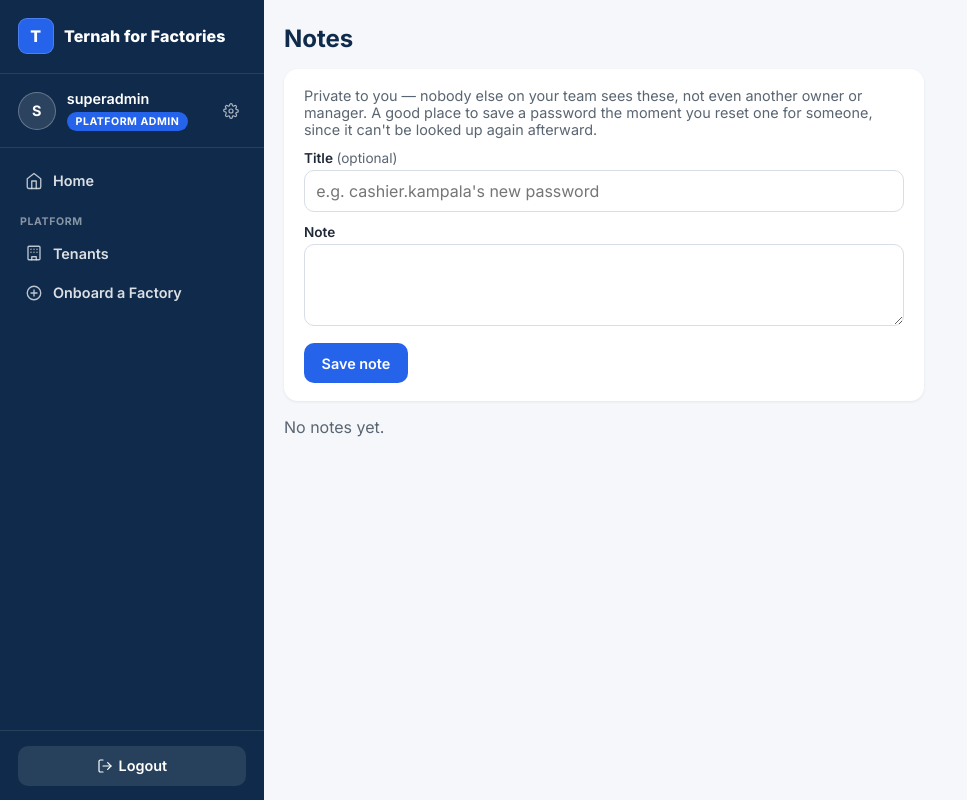
After one commit to jonathan-ndayisenga/ternah-for-factories, a Django app: page /accounts/notes/ in a window 1280 px wide. The commit adds this page. Shown: the whole page, without its empty margins (0-967 px from the left). Run offline with Django 5.2, Linux system fonts and the light colour scheme; a user stored in the database is signed in; some libraries are stand-ins or nearby versions.

Commit message:
Add branch editing, a private Notes page, and password reset for users
Branches could only ever be created, never fixed — a typo'd name or wrong
address was permanent. Added Edit (name + address only; type stays locked,
since it decided which kind of inventory location was created alongside
the branch, and changing that after the fact would leave stock setup
inconsistent).

Owner and Manager can now reset a user's password directly from Edit User,
with a "Generate" button and a confirm guard (their old password stops
working the moment you save). The new value is shown in plain text while
setting it, deliberately — Django never stores it anywhere recoverable
afterward, so the whole point is being able to read and copy it once.

Which is what Notes is for: a private per-user scratchpad (new nav item
under Manage, for both roles) — nobody else sees it, not even another
owner or manager at the same business. The obvious first use is writing
down a password the second you reset one, but it's free-text for whatever
else needs remembering.

Co-Authored-By: Claude Sonnet 5 <noreply@anthropic.com>

```diff
--- a/accounts/models.py
+++ b/accounts/models.py
@@ -51,3 +51,18 @@ class User(AbstractUser):
 VIEWS = ["MANAGER", "CASHIER", "PRODUCTION", "SALES_REP"]
 PRICE_TIERS = [("RETAIL", "Retail"), ("WHOLESALE", "Wholesale"),
                ("DISTRIBUTION", "Distribution"), ("CUSTOM", "Custom")]
+
+
+class Note(models.Model):
+    """A private scratchpad, per user — not shared with anyone else, even
+    another owner/manager at the same business. Built for jotting down a
+    password the moment you reset one for someone else, since Django never
+    stores it in a form you could look back up."""
+    user = models.ForeignKey(User, on_delete=models.CASCADE, related_name="notes")
+    title = models.CharField(max_length=120, blank=True)
+    body = models.TextField()
+    created_at = models.DateTimeField(auto_now_add=True)
+    updated_at = models.DateTimeField(auto_now=True)
+
+    class Meta:
+        ordering = ["-updated_at"]
--- a/accounts/urls.py
+++ b/accounts/urls.py
@@ -10,6 +10,8 @@ urlpatterns = [
     path("users/", views.user_list, name="user_list"),
     path("users/new/", views.user_create, name="user_create"),
     path("users/<int:pk>/edit/", views.user_edit, name="user_edit"),
+    path("notes/", views.notes_list, name="notes"),
+    path("notes/<int:pk>/delete/", views.note_delete, name="note_delete"),
     path("password/", auth_views.PasswordChangeView.as_view(
         template_name="registration/password_change.html",
         success_url=reverse_lazy("password_change_done"),
--- a/accounts/views.py
+++ b/accounts/views.py
@@ -1,3 +1,4 @@
+from django.contrib import messages
 from django.contrib.auth.decorators import login_required, user_passes_test
 from django.shortcuts import get_object_or_404, redirect, render
 from django.urls import reverse
@@ -6,7 +7,7 @@ from core.models import Branch
 from platformadmin.models import Module
 from sales.models import InventoryLocation
 from .middleware import MANAGER_SECTIONS, OWNER_SECTIONS
-from .models import PRICE_TIERS, User
+from .models import PRICE_TIERS, Note, User
 
 
 @login_required
@@ -199,8 +200,40 @@ def user_edit(request, pk):
             target.allowed_tiers = request.POST.getlist("allowed_tiers")
         target.save()
         target.modules.set(available_modules.filter(id__in=request.POST.getlist("modules")))
+
+        new_password = request.POST.get("new_password", "").strip()
+        if new_password:
+            target.set_password(new_password)
+            target.save(update_fields=["password"])
+            messages.success(request, f"Password reset for {target.username}. Write it down now — "
+                                      f"it can't be looked up again once you leave this page. "
+                                      f"Your Notes page is a good place to keep it.")
         return redirect("user_list")
 
     return render(request, "accounts/user_edit.html", {
         "target": target, "available_modules": available_modules, "tier_choices": PRICE_TIERS,
     })
+
+
+@login_required
+@can_manage_users
+def notes_list(request):
+    """A private scratchpad — never shared, not even with another owner or
+    manager at the same business. The obvious use: the moment you reset
+    someone's password (see user_edit above), write it here — Django never
+    stores it anywhere you could look back up."""
+    if request.method == "POST":
+        body = request.POST.get("body", "").strip()
+        if body:
+            Note.objects.create(user=request.user, title=request.POST.get("title", "").strip(), body=body)
+        return redirect("notes")
+    return render(request, "accounts/notes.html", {"notes": request.user.notes.all()})
+
+
+@login_required
+@can_manage_users
+def note_delete(request, pk):
+    note = get_object_or_404(Note, pk=pk, user=request.user)
+    if request.method == "POST":
+        note.delete()
+    return redirect("notes")
--- a/core/urls.py
+++ b/core/urls.py
@@ -5,5 +5,6 @@ app_name = "core"
 urlpatterns = [
     path("", views.branch_list, name="branches"),
     path("new/", views.branch_create, name="branch_create"),
+    path("<int:pk>/edit/", views.branch_edit, name="branch_edit"),
     path("settings/", views.business_settings, name="business_settings"),
 ]
--- /dev/null
+++ b/templates/accounts/notes.html
@@ -0,0 +1,35 @@
+{% extends "base.html" %}
+{% block title %}Notes{% endblock %}
+{% block content %}
+<div class="page-head">
+  <h2>Notes</h2>
+</div>
+
+<div class="card" style="max-width:640px;margin-bottom:1rem">
+  <p style="color:var(--muted);font-size:.9rem;margin-bottom:.75rem">Private to you — nobody else on your team sees these, not even another owner or manager. A good place to save a password the moment you reset one for someone, since it can't be looked up again afterward.</p>
+  <form method="post" class="stack">
+    {% csrf_token %}
+    <label>Title <span style="color:var(--muted);font-weight:400;text-transform:none;letter-spacing:0">(optional)</span></label>
+    <input name="title" placeholder="e.g. cashier.kampala's new password">
+    <label>Note</label>
+    <textarea name="body" rows="3" required></textarea>
+    <button class="btn" style="margin-top:.8rem">Save note</button>
+  </form>
+</div>
+
+<div class="grid cards-4">
+  {% for n in notes %}
+  <div class="card">
+    {% if n.title %}<h3 style="text-transform:none;font-size:.95rem;color:var(--ternah-navy);letter-spacing:0;margin-bottom:.4rem">{{ n.title }}</h3>{% endif %}
+    <p style="white-space:pre-wrap;font-size:.9rem;margin-bottom:.6rem">{{ n.body }}</p>
+    <p style="color:var(--muted);font-size:.75rem;margin-bottom:.6rem">{{ n.updated_at|date:"d M Y, H:i" }}</p>
+    <form method="post" action="{% url 'note_delete' n.pk %}" onsubmit="return confirm('Delete this note? This can\'t be undone.')">
+      {% csrf_token %}
+      <button class="btn ghost" style="background:#FDECEA;color:var(--red);padding:.4rem .7rem;min-height:auto;width:100%">Delete</button>
+    </form>
+  </div>
+  {% empty %}
+  <p style="color:var(--muted)">No notes yet.</p>
+  {% endfor %}
+</div>
+{% endblock %}
--- a/templates/base.html
+++ b/templates/base.html
@@ -395,6 +395,11 @@
             <svg width="18" height="18" viewBox="0 0 24 24" fill="none" stroke="currentColor" stroke-width="1.8" stroke-linecap="round" stroke-linejoin="round"><circle cx="12" cy="12" r="3"/><path d="M19.4 15a1.65 1.65 0 0 0 .33 1.82l.06.06a2 2 0 1 1-2.83 2.83l-.06-.06a1.65 1.65 0 0 0-1.82-.33 1.65 1.65 0 0 0-1 1.51V21a2 2 0 0 1-4 0v-.09A1.65 1.65 0 0 0 9 19.4a1.65 1.65 0 0 0-1.82.33l-.06.06a2 2 0 1 1-2.83-2.83l.06-.06a1.65 1.65 0 0 0 .33-1.82A1.65 1.65 0 0 0 3 13.09H3a2 2 0 0 1 0-4h.09A1.65 1.65 0 0 0 4.6 9a1.65 1.65 0 0 0-.33-1.82l-.06-.06a2 2 0 1 1 2.83-2.83l.06.06a1.65 1.65 0 0 0 1.82.33H9a1.65 1.65 0 0 0 1-1.51V3a2 2 0 0 1 4 0v.09a1.65 1.65 0 0 0 1 1.51 1.65 1.65 0 0 0 1.82-.33l.06-.06a2 2 0 1 1 2.83 2.83l-.06.06a1.65 1.65 0 0 0-.33 1.82V9a1.65 1.65 0 0 0 1.51 1H21a2 2 0 0 1 0 4h-.09a1.65 1.65 0 0 0-1.51 1z"/></svg>
             Business Settings
           </a>
+          <a class="nav-link {% if request.resolver_match.url_name == 'notes' %}active{% endif %}"
+             href="{% url 'notes' %}">
+            <svg width="18" height="18" viewBox="0 0 24 24" fill="none" stroke="currentColor" stroke-width="1.8" stroke-linecap="round" stroke-linejoin="round"><path d="M14 3v4a1 1 0 0 0 1 1h4"/><path d="M17 21H7a2 2 0 0 1-2-2V5a2 2 0 0 1 2-2h7l5 5v11a2 2 0 0 1-2 2z"/><path d="M9 13h6M9 17h4"/></svg>
+            Notes
+          </a>
           {% endif %}
         {% elif request.user.role == "MANAGER" and active_view == "CASHIER" %}
           <a class="nav-link" href="/accounts/switch/MANAGER/">
@@ -523,6 +528,11 @@
              href="{% url 'user_list' %}">
             <svg width="18" height="18" viewBox="0 0 24 24" fill="none" stroke="currentColor" stroke-width="1.8" stroke-linecap="round" stroke-linejoin="round"><path d="M17 21v-2a4 4 0 0 0-4-4H5a4 4 0 0 0-4 4v2"/><circle cx="9" cy="7" r="4"/><path d="M23 21v-2a4 4 0 0 0-3-3.87"/><path d="M16 3.13a4 4 0 0 1 0 7.75"/></svg>
             Users
+          </a>
+          <a class="nav-link {% if request.resolver_match.url_name == 'notes' %}active{% endif %}"
+             href="{% url 'notes' %}">
+            <svg width="18" height="18" viewBox="0 0 24 24" fill="none" stroke="currentColor" stroke-width="1.8" stroke-linecap="round" stroke-linejoin="round"><path d="M14 3v4a1 1 0 0 0 1 1h4"/><path d="M17 21H7a2 2 0 0 1-2-2V5a2 2 0 0 1 2-2h7l5 5v11a2 2 0 0 1-2 2z"/><path d="M9 13h6M9 17h4"/></svg>
+            Notes
           </a>
           {% elif manager_section == "finance" %}
           <div class="nav-section-label">Finance</div>
--- a/templates/core/branches.html
+++ b/templates/core/branches.html
@@ -8,15 +8,16 @@
 </div>
 <div class="table-scroll">
 <table class="list">
-  <tr><th>Name</th><th>Type</th><th>Address</th><th>Status</th></tr>
+  <tr><th>Name</th><th>Type</th><th>Address</th><th>Status</th><th></th></tr>
   {% for b in branches %}
   <tr>
     <td><strong>{{ b.name }}</strong></td>
     <td><span class="pill {% if b.kind == 'FACTORY' %}warning{% else %}active{% endif %}">{{ b.get_kind_display }}</span></td>
     <td>{{ b.address|default:"—" }}</td>
     <td>{% if b.is_active %}<span class="pill active">Active</span>{% else %}<span class="pill locked">Inactive</span>{% endif %}</td>
+    <td><a class="btn ghost" style="background:#EDF1F5;color:var(--ternah-navy);padding:.4rem .7rem;min-height:auto" href="{% url 'core:branch_edit' b.pk %}">Edit</a></td>
   </tr>
-  {% empty %}<tr><td colspan="4" style="color:var(--muted)">No branches yet — add your first one.</td></tr>{% endfor %}
+  {% empty %}<tr><td colspan="5" style="color:var(--muted)">No branches yet — add your first one.</td></tr>{% endfor %}
 </table>
 </div>
 {% endblock %}
```
Also changed, not shown: core/views.py (+20 -1 lines), templates/accounts/user_edit.html (+23 -0 lines), templates/core/branch_edit.html (added, +18 -0 lines), accounts/migrations/0005_note.py (added).
